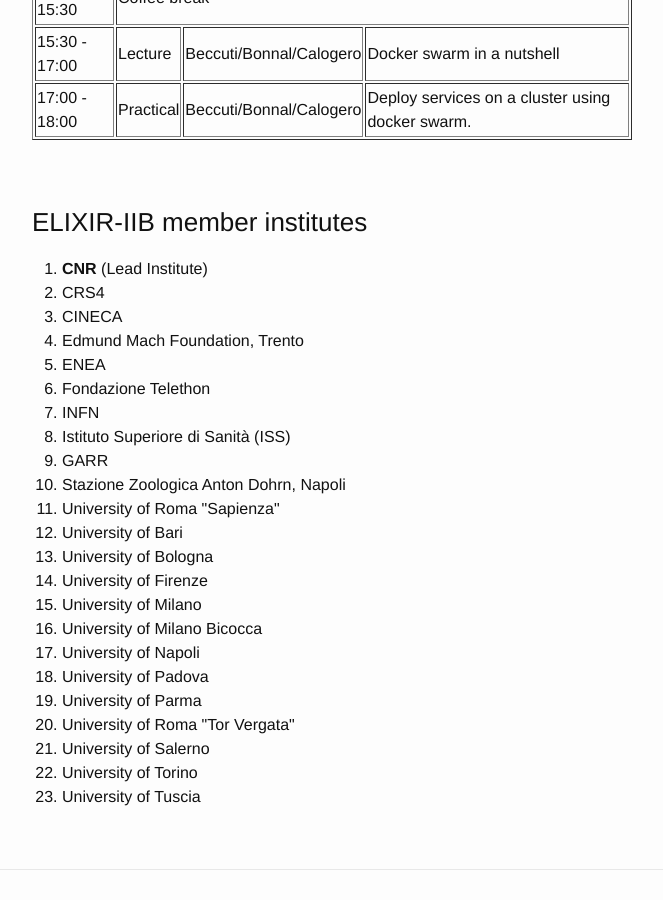
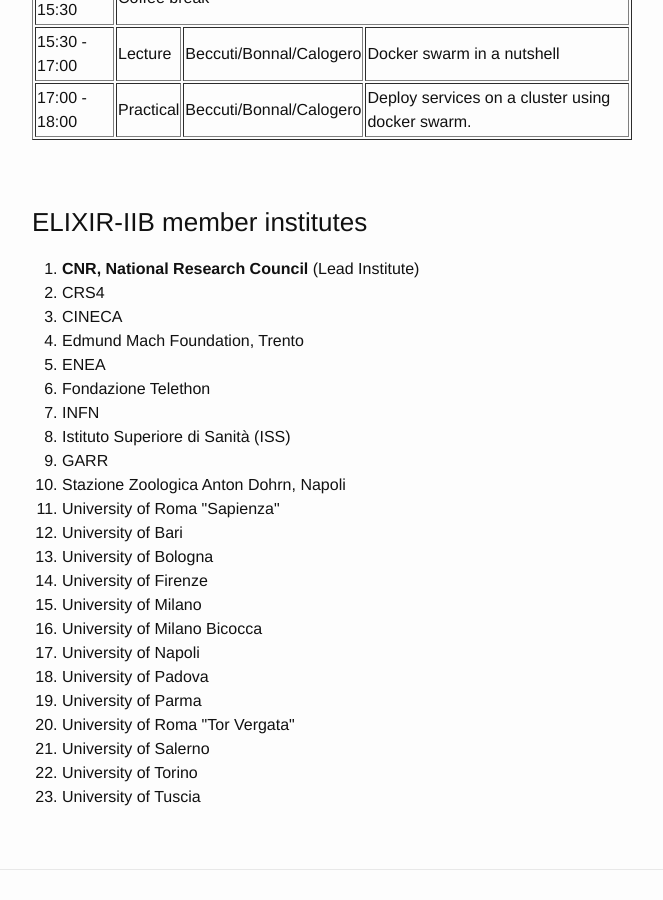
Before and after one commit to ELIXIR-IIB-training/website, a Jekyll site: the page built from _posts/2019-06-13-Docker-and-Reproducibility_Turin.md, in a window 1280 px wide and 900 px high, scrolled down 5009 px. Shown: the whole window, without its empty margins (238-901 px from the left). Built offline with Jekyll 4.4.1, drawn with Linux system fonts in a browser that asks for light colours.

Commit message:
Added National Research Council

```diff
--- a/_posts/2019-06-13-Docker-and-Reproducibility_Turin.md
+++ b/_posts/2019-06-13-Docker-and-Reproducibility_Turin.md
@@ -277,14 +277,12 @@ By the end of this course, the participants will be able to:
    <td height="50">Deploy services on a cluster using docker swarm.</td>
 </tr>
 </table>
-
-
 <br>
 <br>
 
 <h3>ELIXIR-IIB member institutes</h3>
 <ol>
-   <li> <b>CNR</b> (Lead Institute)</li>
+   <li> <b>CNR, National Research Council </b> (Lead Institute)</li>
    <li> CRS4</li>
    <li> CINECA</li>
    <li> Edmund Mach Foundation, Trento</li>
```
